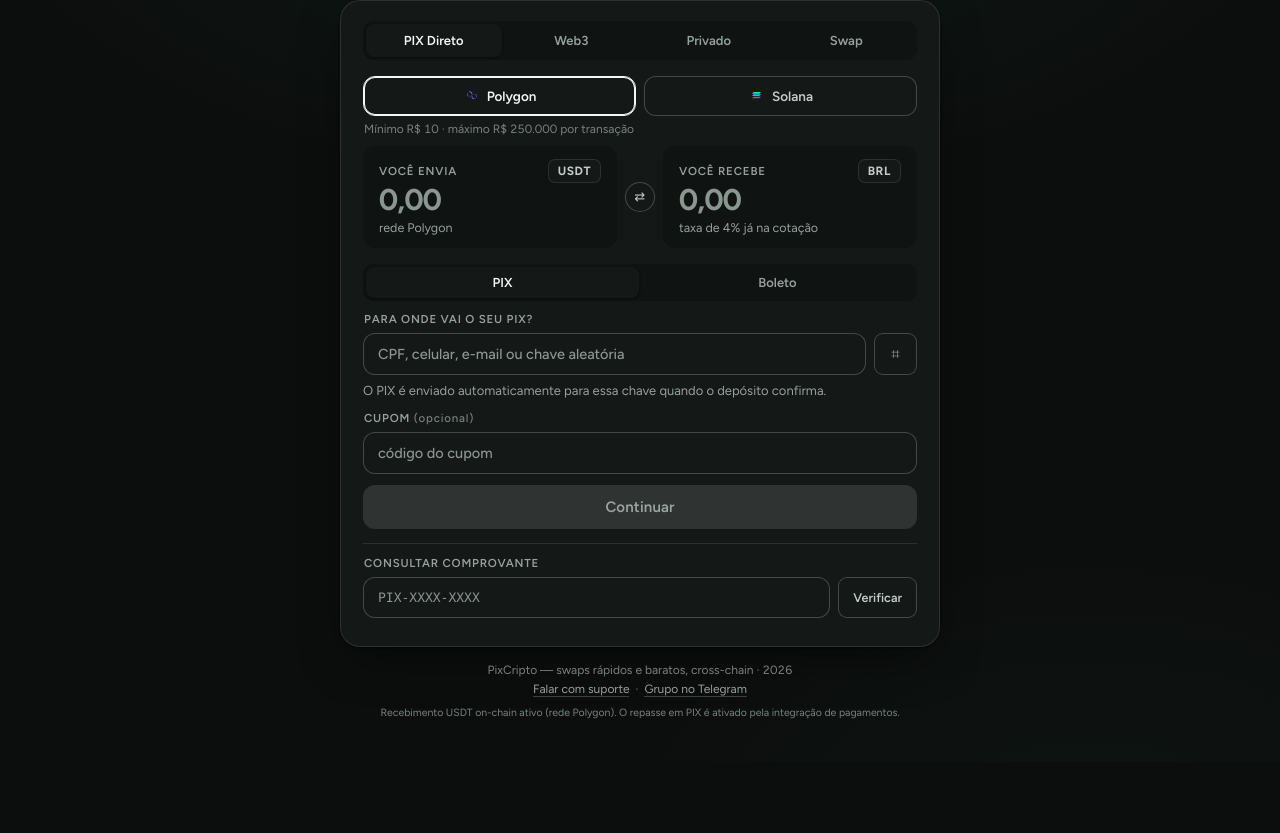
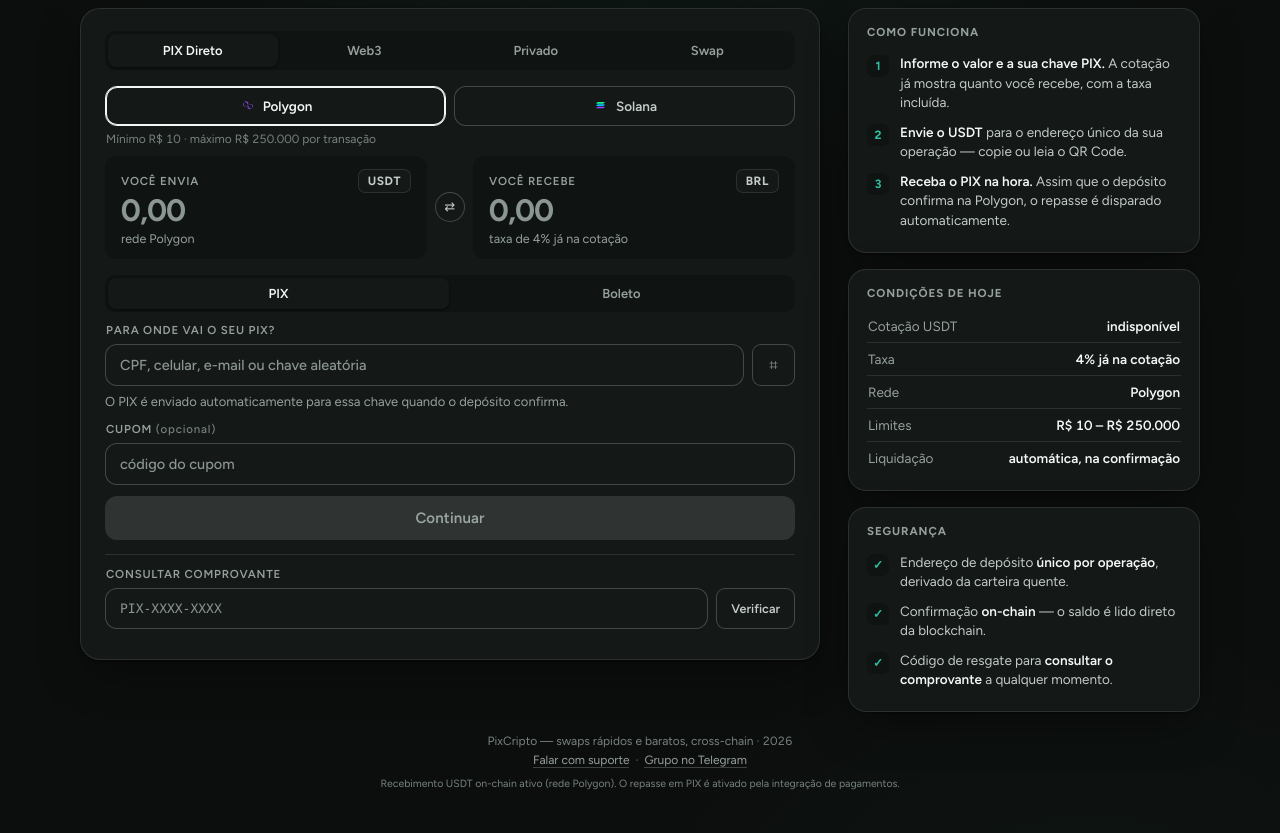
Before and after one commit to skillmoph/pixcripto, a website: page index.html in a window 1280 px wide. Shown: the part 85-918 px from the top of the page. Before the commit the page ends 847 px from the top, so only its background shows below. Drawn offline with Linux system fonts and the light colour scheme; no server answers.

Commit message:
Desktop largo: container 1120px com painéis laterais (usa as laterais da tela)

```diff
--- a/index.html
+++ b/index.html
@@ -225,12 +225,25 @@
     .kv{font-size:13.5px;padding:8px 1px}
     footer{margin-top:14px;font-size:12px;line-height:1.6}
   }
-  @media (min-width:1600px){
-    body{padding-top:64px}
-    .wrap{width:640px}
-    .card{padding:24px 26px}
-    .conv input.big{font-size:32px}
+/* ===== painéis laterais (desktop largo) ===== */
+  .side{display:none}
+  .panel{background:var(--surface);border:1px solid var(--line-soft);border-radius:18px;padding:16px 18px;box-shadow:var(--shadow-card)}
+  .panel h3{font:700 11.5px "Figtree",system-ui;letter-spacing:.08em;text-transform:uppercase;color:var(--ink-3);margin:0 0 10px}
+  .step{display:flex;gap:11px;align-items:flex-start;font-size:13.5px;color:var(--ink-2);line-height:1.45;padding:5px 0}
+  .step .n{flex:none;width:22px;height:22px;border-radius:7px;background:var(--well);color:var(--accent);font:700 12px/22px "Figtree",system-ui;text-align:center;margin-top:1px}
+  .step b{color:var(--ink);font-weight:600}
+  .panel .kv{font-size:13.5px;padding:8px 1px}
+
+  @media (min-width:1100px){
+    body{padding-top:40px}
+    .wrap{width:1120px;display:grid;grid-template-columns:minmax(0,1fr) 352px;column-gap:28px;align-items:start}
+    header.top{grid-column:1/-1;margin-bottom:20px}
+    footer{grid-column:1/-1;margin-top:20px}
+    .side{display:flex;flex-direction:column;gap:16px;position:sticky;top:40px}
+    .card{padding:22px 24px}
+    .conv input.big{font-size:31px}
   }
+
   @media (max-width:520px){
     body{padding:22px 12px 56px}
     .card{padding:18px 16px}
@@ -438,6 +451,29 @@
   </section>
 </div>
 
+<aside class="side">
+  <div class="panel">
+    <h3>Como funciona</h3>
+    <div class="step"><span class="n">1</span><span><b>Informe o valor e a sua chave PIX.</b> A cotação já mostra quanto você recebe, com a taxa incluída.</span></div>
+    <div class="step"><span class="n">2</span><span><b>Envie o USDT</b> para o endereço único da sua operação — copie ou leia o QR Code.</span></div>
+    <div class="step"><span class="n">3</span><span><b>Receba o PIX na hora.</b> Assim que o depósito confirma na Polygon, o repasse é disparado automaticamente.</span></div>
+  </div>
+  <div class="panel">
+    <h3>Condições de hoje</h3>
+    <div class="kv"><span>Cotação USDT</span><b id="rate-side">…</b></div>
+    <div class="kv"><span>Taxa</span><b>4% já na cotação</b></div>
+    <div class="kv"><span>Rede</span><b>Polygon</b></div>
+    <div class="kv"><span>Limites</span><b>R$ 10 – R$ 250.000</b></div>
+    <div class="kv"><span>Liquidação</span><b>automática, na confirmação</b></div>
+  </div>
+  <div class="panel">
+    <h3>Segurança</h3>
+    <div class="step"><span class="n">✓</span><span>Endereço de depósito <b>único por operação</b>, derivado da carteira quente.</span></div>
+    <div class="step"><span class="n">✓</span><span>Confirmação <b>on-chain</b> — o saldo é lido direto da blockchain.</span></div>
+    <div class="step"><span class="n">✓</span><span>Código de resgate para <b>consultar o comprovante</b> a qualquer momento.</span></div>
+  </div>
+</aside>
+
 <footer>
   PixCripto — swaps rápidos e baratos, cross-chain · 2026<br>
   <a href="#" id="support-link">Falar com suporte</a> &nbsp;·&nbsp; <a href="#" id="tg-link">Grupo no Telegram</a>
@@ -465,6 +501,7 @@ async function loadRate(){
     state.rate = j.brl;
   }catch(e){ state.rate = null; }
   $('#rate').textContent = state.rate ? '= R$ '+fmt(state.rate) : 'indisponível';
+  const rs=$('#rate-side'); if(rs) rs.textContent = state.rate ? 'R$ '+fmt(state.rate) : 'indisponível';
   recalc();
 }
 function effRate(){
```
